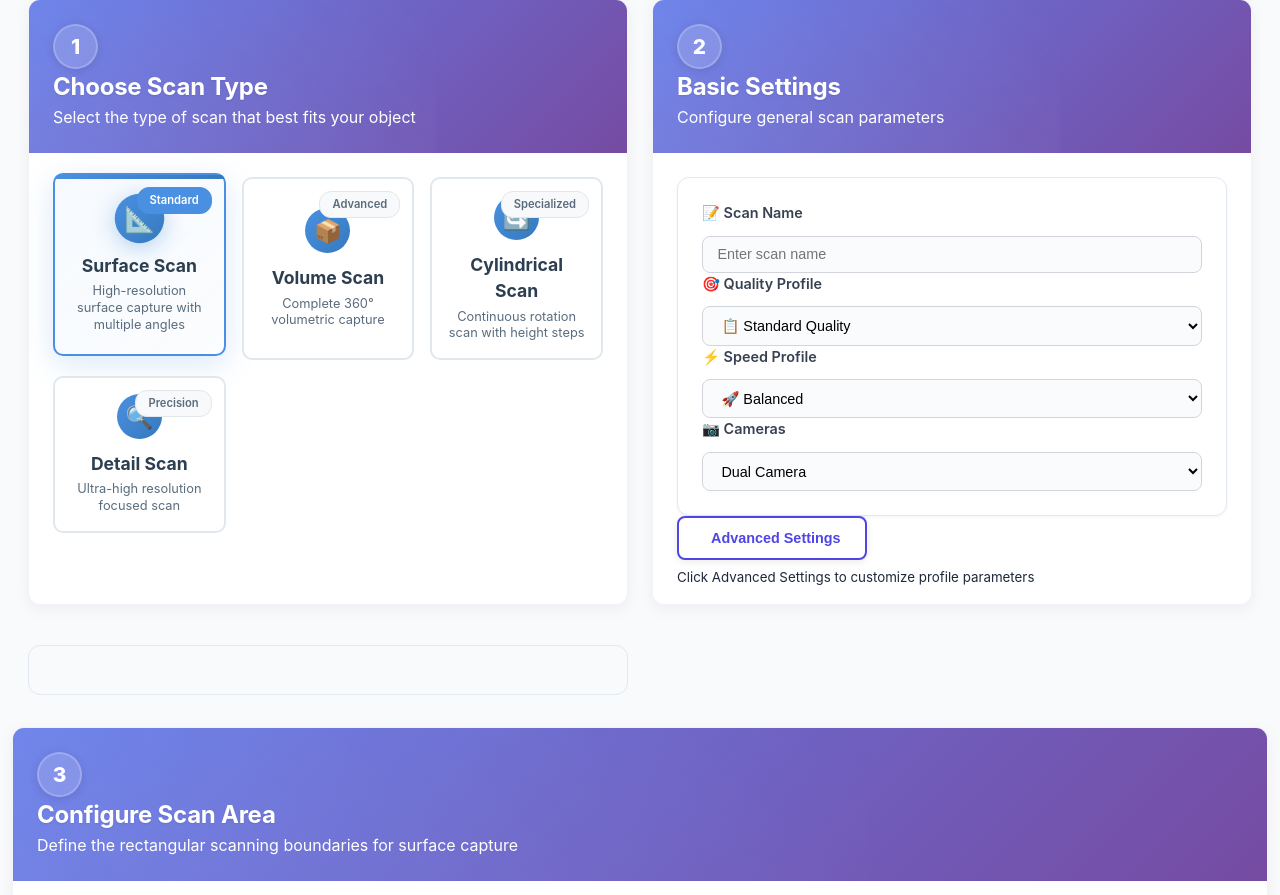
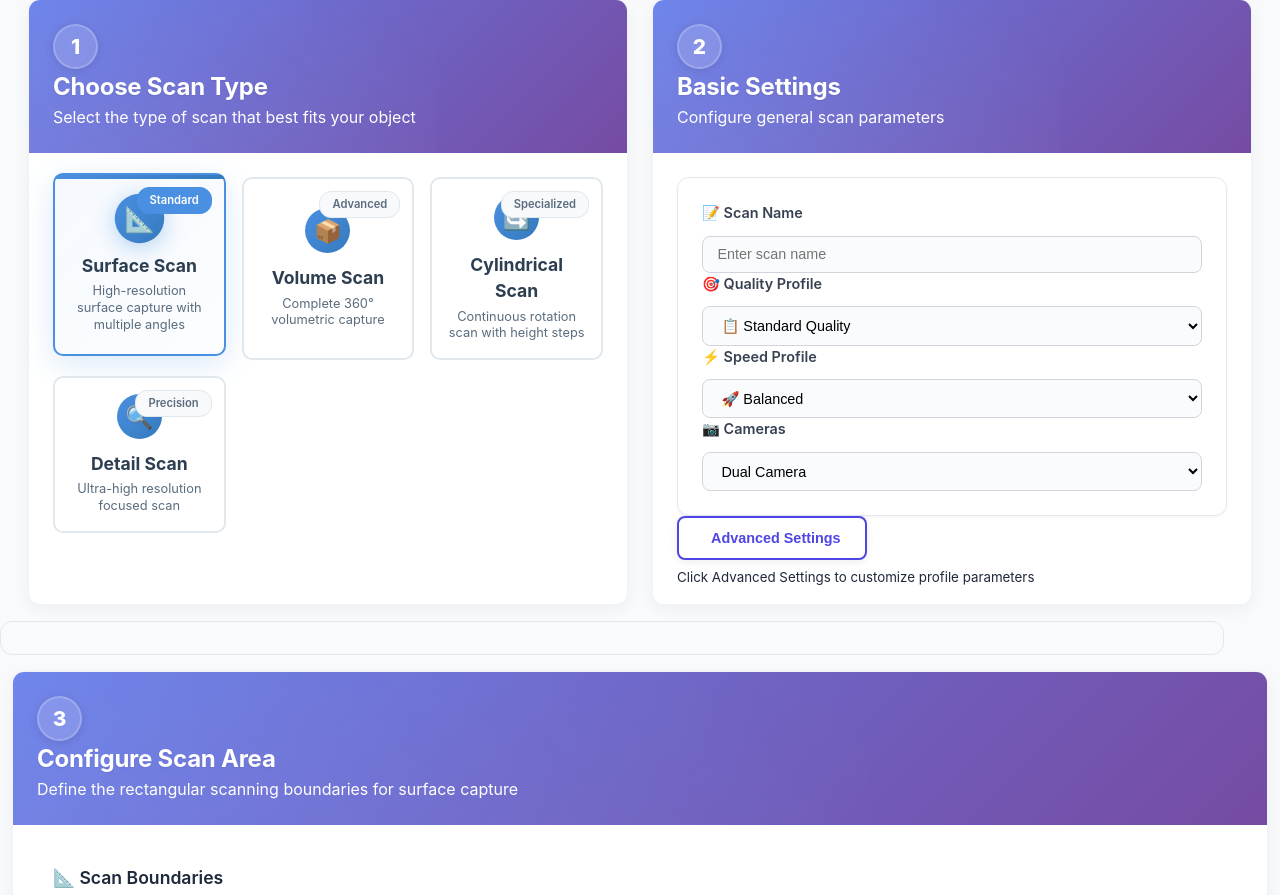
Before and after one commit to WilliamVineMorris/RaspPI, a Flask app: page /scans in a window 1280 px wide. Shown: the part 99-994 px from the top of the page. Run offline with Flask 3, Linux system fonts and the light colour scheme; some libraries are stand-ins or nearby versions.

Commit message:
refactor: Update profile customization section to full width for improved layout and visibility

```diff
--- a/V2.0/web/templates/scans.html
+++ b/V2.0/web/templates/scans.html
@@ -1237,6 +1237,17 @@
         max-width: 100% !important;
     }
 
+    /* Full width profile customization section */
+    .profile-customization-section.full-width {
+        width: 100vw !important;
+        margin-left: calc(-50vw + 50%) !important;
+        margin-right: calc(-50vw + 50%) !important;
+        padding: 1rem 2rem;
+        background: #f8fafc;
+        border-top: 1px solid #e2e8f0;
+        border-bottom: 1px solid #e2e8f0;
+    }
+
     /* Remove Bootstrap container constraints */
     .container-fluid {
         padding-left: 0 !important;
@@ -1514,8 +1525,10 @@
                 </div>
             </div>
 
-            <!-- Profile Customization Section -->
-            <div class="profile-customization-section" style="margin-top: 1rem;">
+        </div>
+
+        <!-- Profile Customization Section (Full Width) -->
+        <div class="profile-customization-section full-width" style="margin-top: 1rem;">
             <div class="profile-customization-header" style="display: none;">
                 <h5 class="mb-0">🔧 Profile Customization</h5>
             </div>
@@ -1719,9 +1732,6 @@
                                     <button type="button" class="btn btn-secondary" onclick="resetToDefaults()">
                                         <i class="bi bi-arrow-clockwise"></i> Reset to Defaults
                                     </button>
-                                </div>
-                            </div>
-                        </div>
                                 </div>
                             </div>
                         </div>
```
Lines whose indentation alone changed are shown as unchanged.
